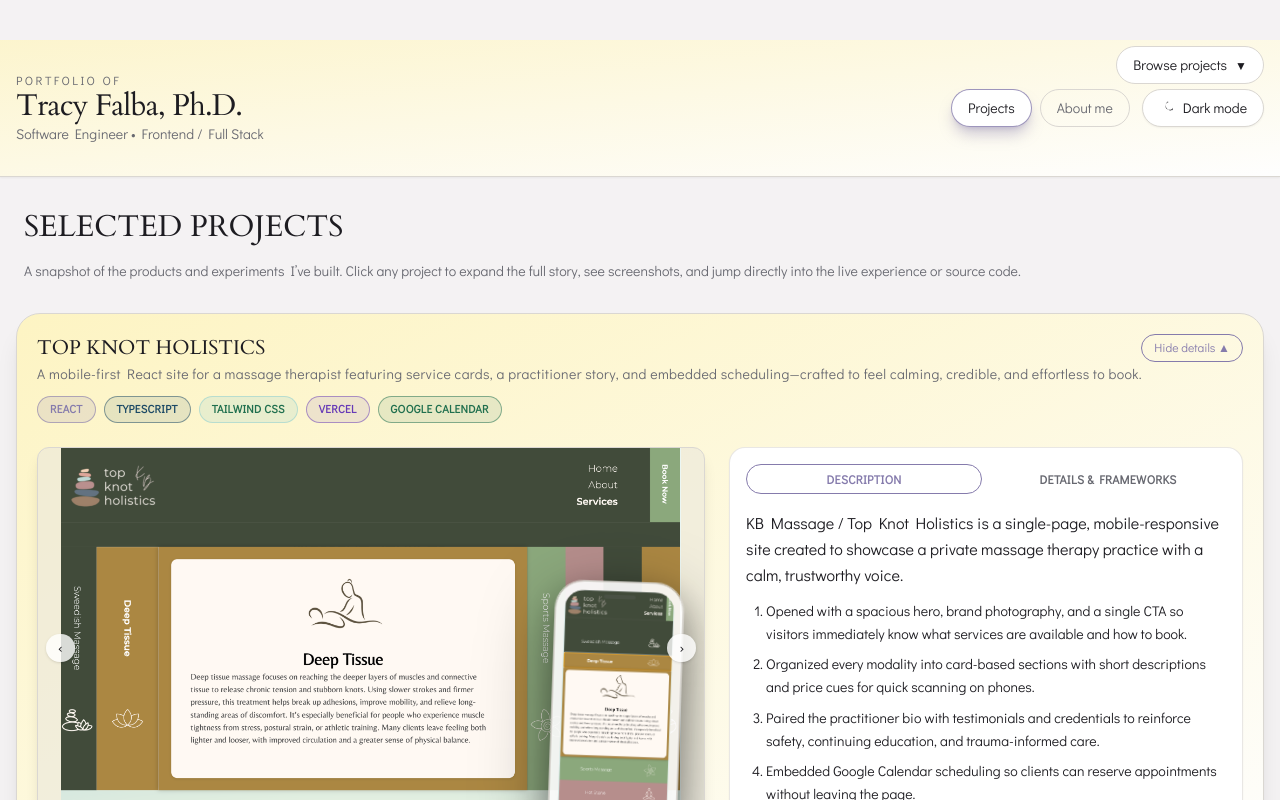
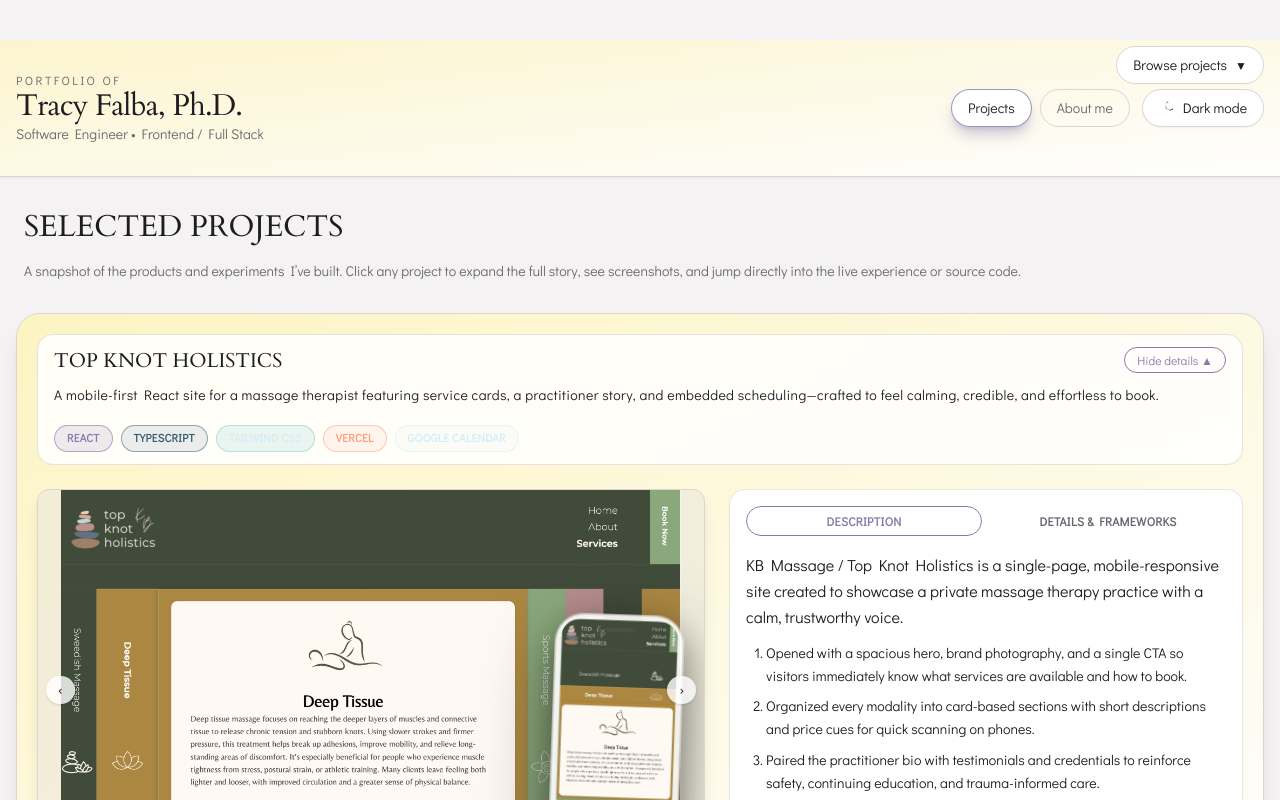
Before and after one commit to tfalba/portfolio-site, a React (Vite) app: page / in a window 1280 px wide. Shown: the top 800 px of the page. Built offline with nearby package versions, Linux system fonts and the light colour scheme.

Commit message:
updated dark mode and readability

```diff
--- a/src/components/ImageCarousel.tsx
+++ b/src/components/ImageCarousel.tsx
@@ -62,7 +62,7 @@ export const ImageCarousel: React.FC<ImageCarouselProps> = ({
             className="absolute bottom-6 right-6 w-24 translate-y-2 rotate-2 drop-shadow-[0_18px_35px_rgba(0,0,0,0.35)] transition hover:scale-105 md:w-28 lg:w-32"
             aria-label="Expand mobile screenshot"
           >
-            <div className="relative rounded-[1.75rem] border border-border bg-surface-card/90 p-2 shadow-[0_15px_35px_rgba(0,0,0,0.35)] ring-1 ring-border/70 dark:bg-brand-black/80">
+            <div className="relative rounded-[1.75rem] border border-border bg-surface-card/90 p-1 shadow-[0_15px_35px_rgba(0,0,0,0.35)] ring-1 ring-border/70 dark:bg-brand-black/80">
               <div className="aspect-[9/19] w-full overflow-hidden rounded-[1.25rem] bg-surface-muted dark:bg-brand-black">
                 <img
                   src={currentPhone.src}
--- a/src/components/ProjectSection.tsx
+++ b/src/components/ProjectSection.tsx
@@ -168,9 +168,9 @@ export const ProjectSection: React.FC<ProjectSectionProps> = ({
       <button
         type="button"
         onClick={onToggle}
-        className="flex flex-col w-full items-start justify-between text-left"
+        className="flex w-full flex-col gap-2 rounded-2xl border border-border/70 bg-white/85 px-4 py-3 text-left backdrop-blur-sm transition dark:border-border/60 dark:bg-brand-black/60"
       >
-        <div className="flex justify-between w-full">
+        <div className="flex w-full items-start justify-between gap-4">
           <h2 className="text-xl font-heading text-text uppercase">
             {project.name}
           </h2>
@@ -191,7 +191,7 @@ export const ProjectSection: React.FC<ProjectSectionProps> = ({
               {project.role}
             </p>
           )} */}
-          <p className="mt-0.5 text-sm text-text-muted tracking-wide">
+          <p className="mt-0.5 text-sm text-text tracking-wide">
             {project.summary}
           </p>
           <TechTagList tags={techTags} className="mt-3" />
--- a/src/index.css
+++ b/src/index.css
@@ -17,16 +17,16 @@
   }
 
   .dark {
-    --color-surface: 8 10 16;
-    --color-surface-muted: 16 18 26;
-    --color-surface-card: 28 30 42;
-    --color-surface-elevated: 40 42 56;
-    --color-text: 241 241 242;
-    --color-text-muted: 187 188 196;
-    --color-border: 64 65 78;
-    --color-accent: 232 110 95;
-    --color-accent-soft: 221 69 50;
-    --color-accent-strong: 196 143 45;
+    --color-surface: 42 46 48;
+    --color-surface-muted: 52 92 114;
+    --color-surface-card: 52 92 114;
+    --color-surface-elevated: 212 237 244;
+    --color-text: 255 255 255;
+    --color-text-muted: 212 237 244;
+    --color-border: 212 237 244;
+    --color-accent: 244 101 48;
+    --color-accent-soft: 255 158 122;
+    --color-accent-strong: 52 92 114;
   }
 
   body {
--- a/tailwind.config.js
+++ b/tailwind.config.js
@@ -25,18 +25,15 @@ export default {
         "accent-soft": withOpacityValue("--color-accent-soft"),
         "accent-strong": withOpacityValue("--color-accent-strong"),
         brand: {
-          black: "#000000",
-          charcoal: "#343434",
-          // red: "#DD4532",
-          red: "#673AB7",
-          // coral: "#E86E5F",
-          coral: "#3f51b5",
-          blue: "#1B4965",
-          green: "#1F6F4E",
-          // gold: "#C48F2D",
-          gold: "#673ab7",
-          light: "#F1F1F2",
-          white: "#FEFEFE",
+          black: "#2a2e30",
+          charcoal: "#345c72",
+          red: "#f46530",
+          coral: "#ff9e7a",
+          blue: "#345c72",
+          green: "#d4edf4",
+          gold: "#ff9e7a",
+          light: "#ffffff",
+          white: "#ffffff",
         },
         lightMode: {
           lavender: "#857BAC",
```
